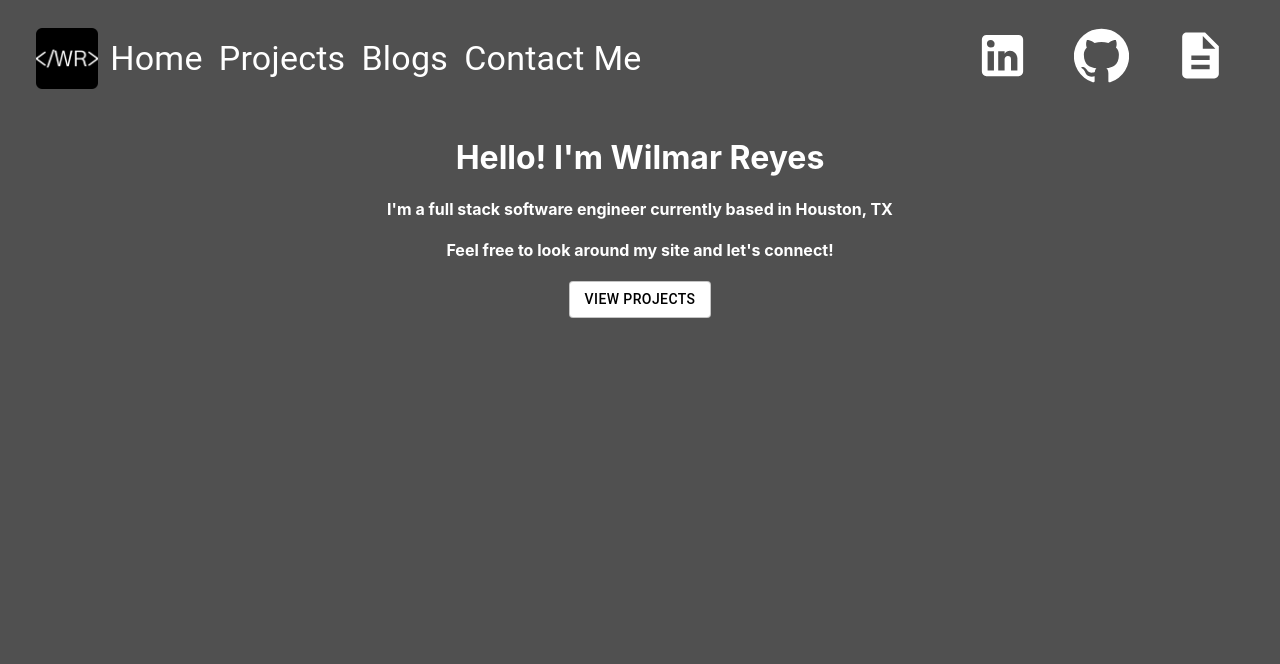
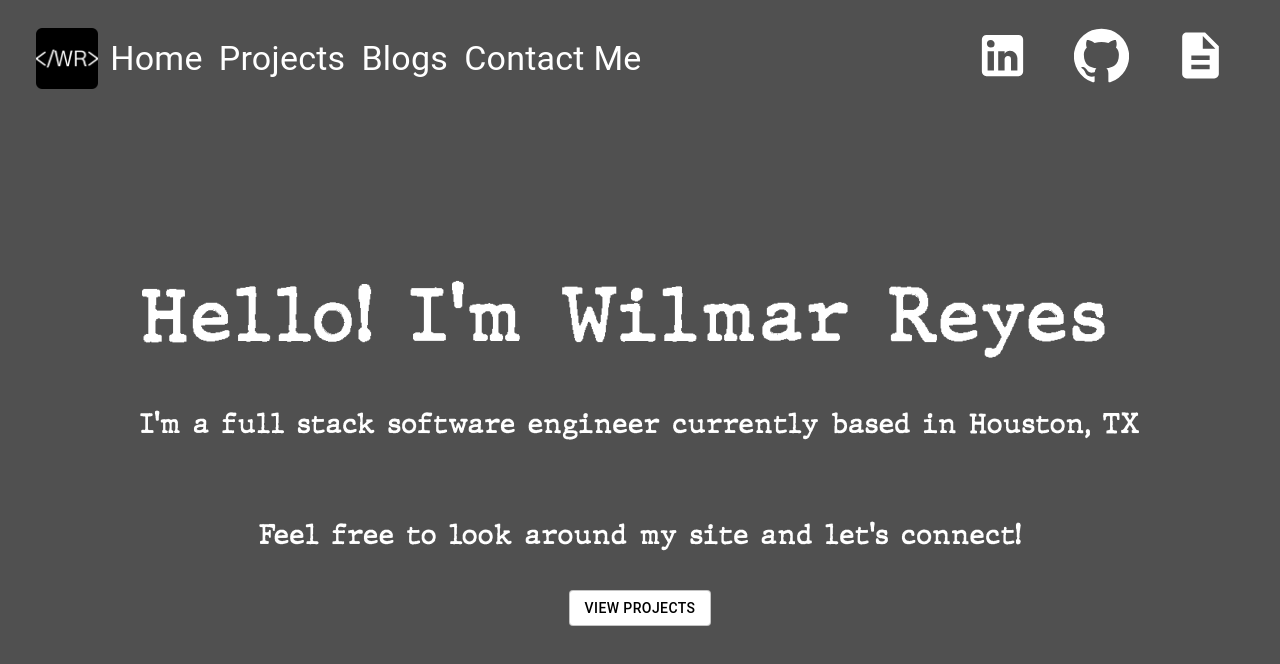
Before and after one commit to gocoog/portfolio, a React (Create React App) app: page / in a window 1280 px wide. Shown: the top 664 px of the page. Built offline with nearby package versions, Linux system fonts and the light colour scheme.

Commit message:
home page font changed

```diff
--- a/src/App.css
+++ b/src/App.css
@@ -1,5 +1,10 @@
 .App {
   text-align: center;
+}
+
+@font-face {
+  font-family: 'Typewriter';
+  src: local('Typewriter'), url(./fonts/Typewriter.ttf) format('truetype');
 }
 
 html{
@@ -7,6 +12,9 @@ html{
 }
 
 .home-page{
+  display: flex;
+  justify-content: center;
+  flex-direction: column;
   align-items: center;
   text-align: center;
   color: white;
@@ -130,3 +138,55 @@ html{
 .TextField.MuiInputBase-input{
   outline-color: white;
 }
+
+.home-title{
+  font-size: 400%;
+  font-family: 'Typewriter';
+  white-space: nowrap;
+  overflow: hidden;
+  padding-top: 2em;
+  border-right: solid 3px rgba(0,255,0,.75);
+  padding: 40px;
+}
+
+.home-desc{
+  font-size: 175%;
+  font-family: 'Typewriter';
+}
+
+.typewriter {
+  font-family: Courier, monospace;
+display: inline-block;
+}
+
+.typewriter-text {
+  margin-top: 2em;
+  display: inline-block;
+  overflow: hidden;
+  letter-spacing: 2px;
+ animation: typing 2.5s steps(30, end), blink .75s step-end infinite;
+  white-space: nowrap;
+  font-size: 75px;
+  font-weight: 700;
+  border-right: 30px solid white;
+  box-sizing: border-box;
+  font-family: "Typewriter";
+}
+
+@keyframes typing {
+  from {
+      width: 0%
+  }
+  to {
+      width: 100%
+  }
+}
+
+@keyframes blink {
+  from, to {
+      border-color: transparent
+  }
+  50% {
+      border-color: white;
+  }
+}
--- a/src/Pages/Home.js
+++ b/src/Pages/Home.js
@@ -23,9 +23,12 @@ export default function Home() {
     const classes = useStyles();
     return (
         <div className="home-page">
-            <h1>Hello! I'm Wilmar Reyes</h1>
-            <h4>I'm a full stack software engineer currently based in Houston, TX</h4>
-            <h4>Feel free to look around my site and let's connect!</h4>
+          <div className="typewriter">
+          <div className="typewriter-text">Hello! I'm Wilmar Reyes</div>
+          </div>
+
+            <h4 className="home-desc">I'm a full stack software engineer currently based in Houston, TX</h4>
+            <h4 className="home-desc">Feel free to look around my site and let's connect!</h4>
             <Link to="/projects" className={classes.textlink}>
             <Button className={classes.button} variant="outlined">View Projects</Button>
             </Link>
```
Also changed, not shown: src/fonts/Typewriter.ttf (added).
